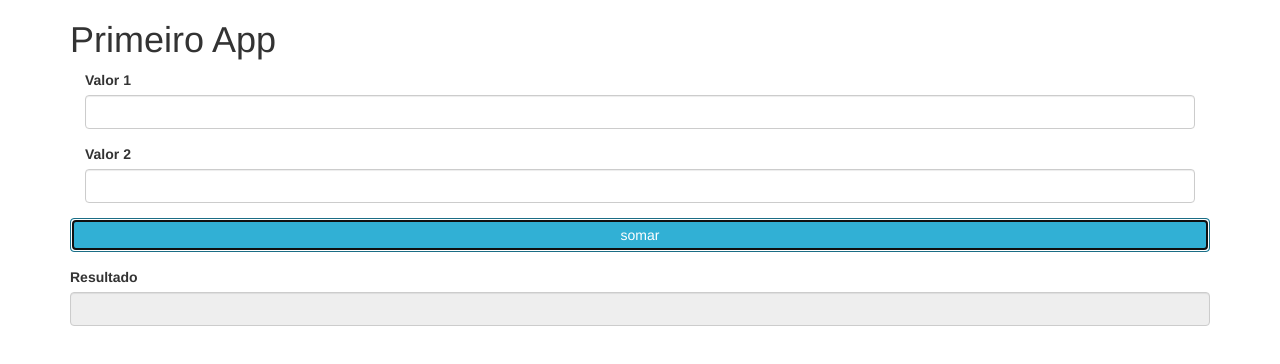
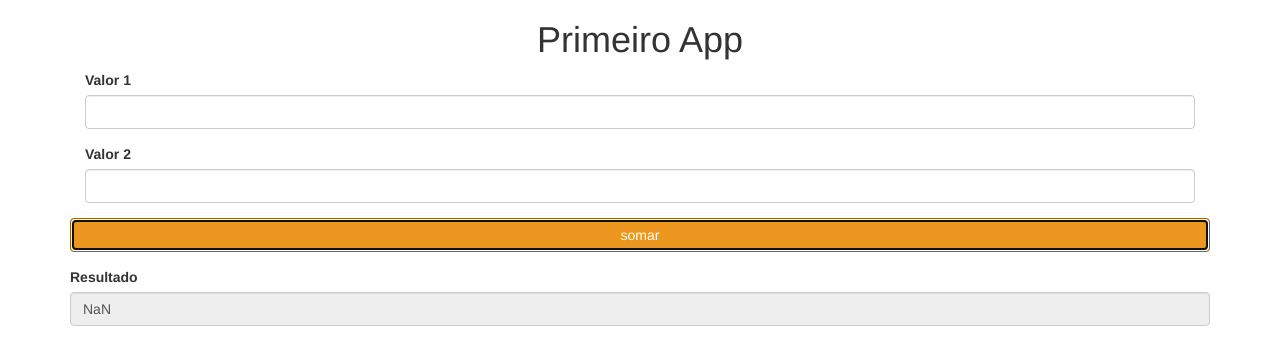
Before and after one commit to joaoprog/2DS2-1, a website: page www/index.html in a window 1280 px wide. Both pictures are taken after a click on the button "somar". Drawn offline with Linux system fonts and the light colour scheme.

Commit message:
Efetuando a soma do App

```diff
--- a/www/components/acao.js
+++ b/www/components/acao.js
@@ -1 +1,7 @@
 // This is a JavaScript file
+$(document).on("click","#btnsomar",function(){
+  var valor1 = $("#valor1").val();
+  var valor2 = $("#valor2").val();
+  var result = parseInt(valor1) + parseInt(valor2);
+  $("#resultado").val(result);
+});
--- a/www/css/style.css
+++ b/www/css/style.css
@@ -1 +1,4 @@
 /**/
+h1{
+text-align: center;
+}
--- a/www/index.html
+++ b/www/index.html
@@ -39,7 +39,7 @@
           <div class="row">
             <div class="col-xs-12">
              <div class="form-group">
-              <button class="btn btn-info btn-block">somar</button>
+              <button class="btn btn-warning btn-block" id="btnsomar">somar</button>
             </div>
            </div>
           </div>
```
